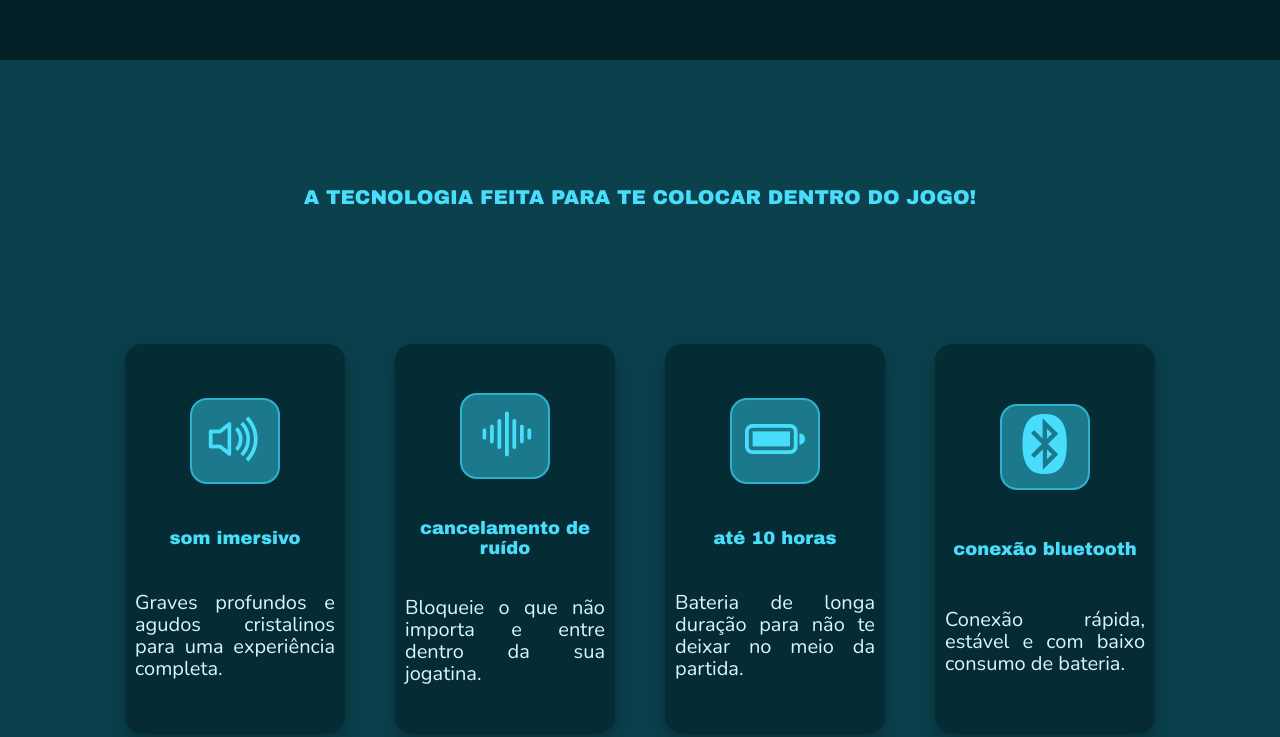
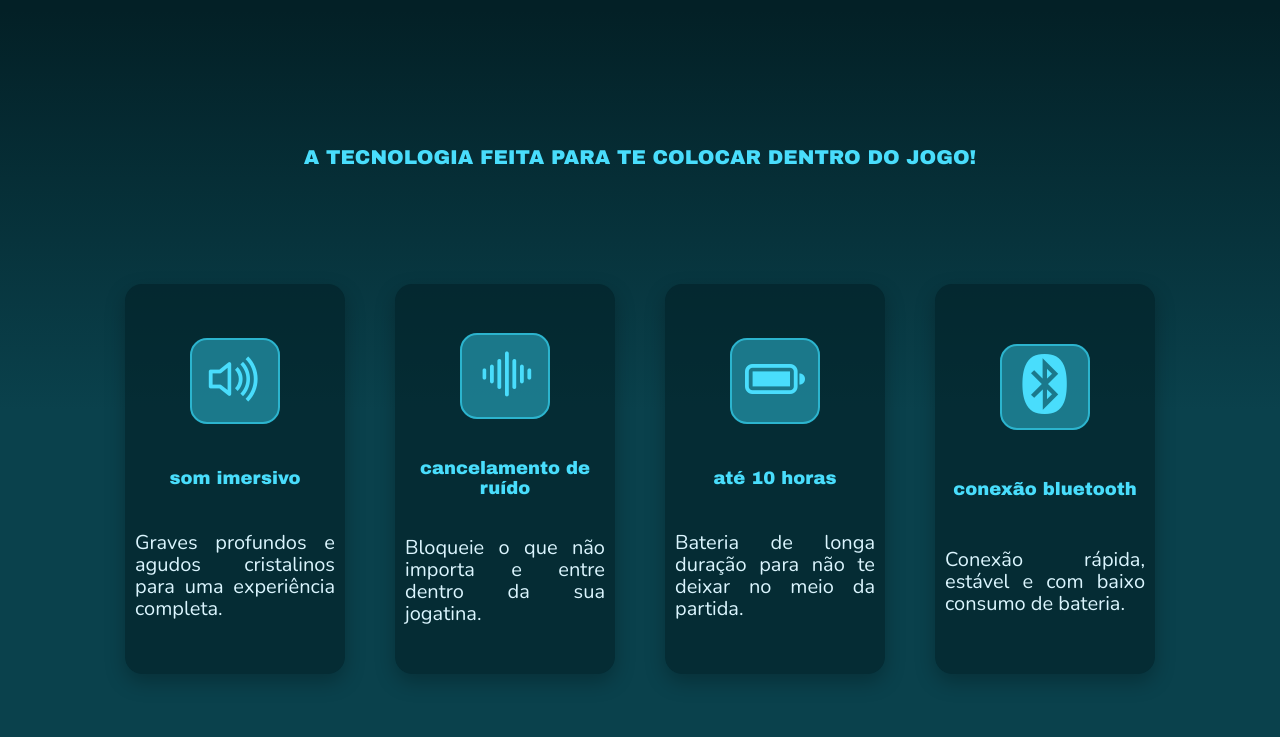
Before and after one commit to brenda-dev001/Lynx-fones-de-ouvido, a website: page index.html in a window 1280 px wide. Shown: the part 790-1527 px from the top of the page. Drawn offline with nearby package versions, Linux system fonts and the light colour scheme.

Commit message:
style: ajusta degradê de cores do background

```diff
--- a/src/styles/scss/layouts/_recursos.scss
+++ b/src/styles/scss/layouts/_recursos.scss
@@ -2,8 +2,8 @@
 
 .recursos{
     padding: 2rem;
-    background-color: var(--azul-escuro);
-    @include mix.flex(column, nowrap, center, space-evenly, 3rem);
+    background: linear-gradient(to bottom, var(--cor-fundo) 0%, var(--azul-escuro), var(--azul-escuro));
+    @include mix.flex(column, nowrap, center, space-evenly, 0);
     min-height: 100vh;
 
     & h2{
```
Also changed, not shown: src/styles/main.css.
